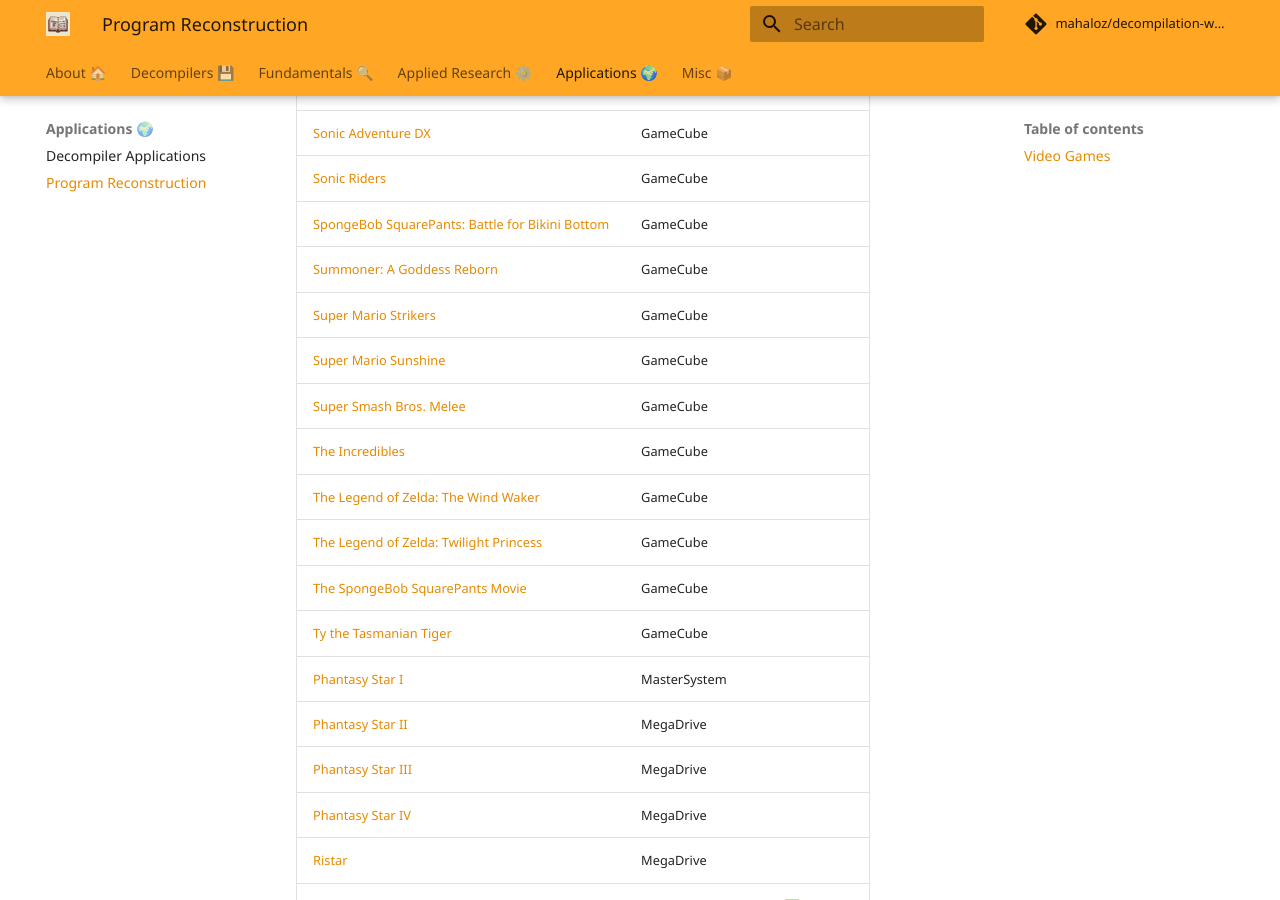
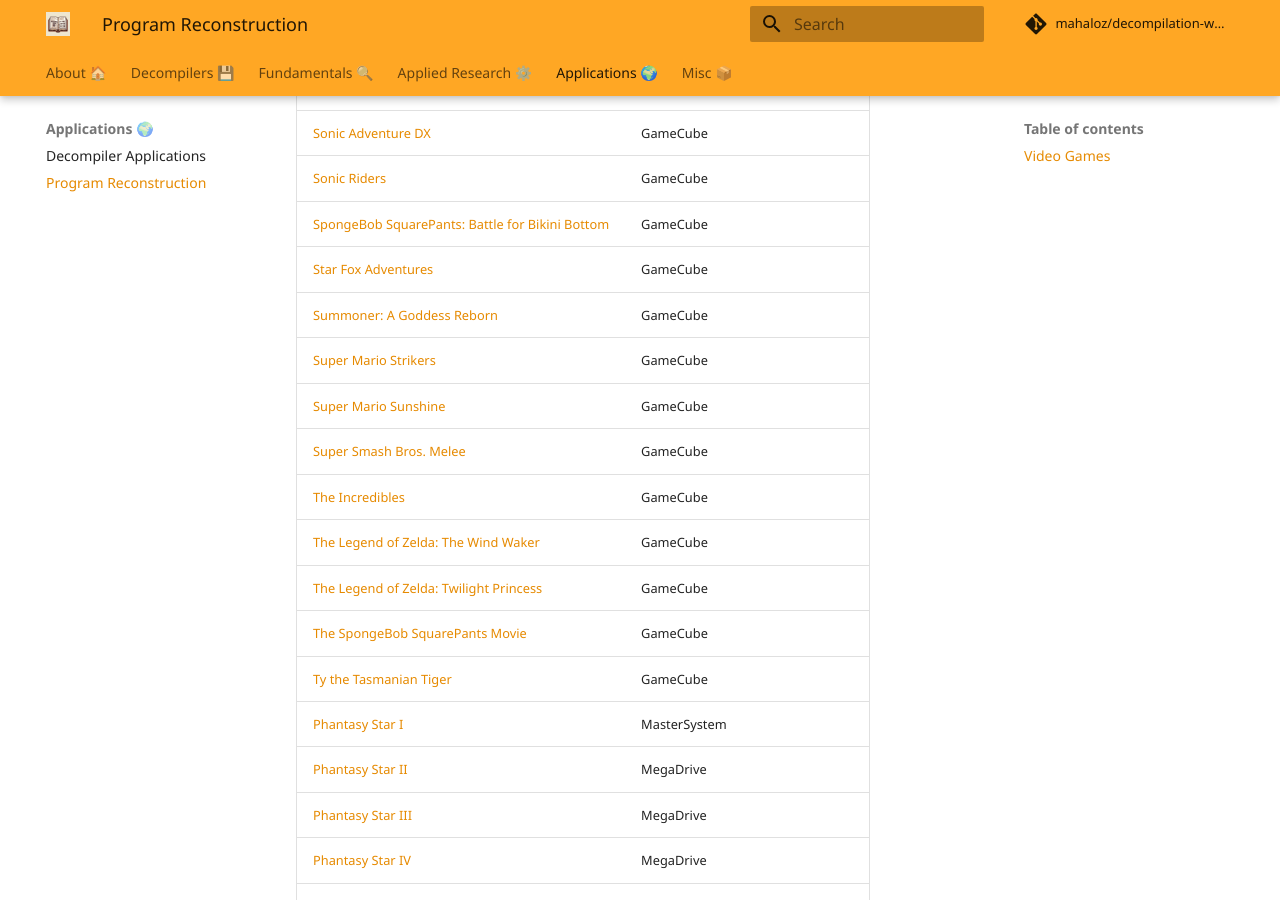
Before and after one commit to mahaloz/decompilation-wiki, an MkDocs documentation site: the page built from docs/applications/program-reconstruction.md, in a window 1280 px wide and 900 px high, scrolled down 3363 px. Built offline with MkDocs 1.6.1 and Material for MkDocs 9.7.7, drawn with Linux system fonts in a browser that asks for light colours; comment, search, counter and statistics services are not loaded; some of the changed lines change nothing that is shown.

Commit message:
Update program-reconstruction.md

```diff
--- a/docs/applications/program-reconstruction.md
+++ b/docs/applications/program-reconstruction.md
@@ -63,7 +63,7 @@
 | [Mario Party 5](https://github.com/mariopartyrd/marioparty5)                                                      | GameCube          |           |
 | [Mario Party 6](https://github.com/mariopartyrd/marioparty6)                                                      | GameCube          |           |
 | [Mario Party 7](https://github.com/mariopartyrd/marioparty7)                                                      | GameCube          |           |
-| [Mario Superstar Baseball](https://github.com/roeming/mssbdecomp)                                                 | GameCube          |           |
+| [Mario Superstar Baseball](https://github.com/roeming/mssb-dtk)                                                   | GameCube          |           |
 | [Metroid Prime 1](https://github.com/PrimeDecomp/prime)                                                           | GameCube          |           |
 | [Metroid Prime 2](https://github.com/PrimeDecomp/echoes)                                                          | GameCube          |           |
 | [Naruto: Gekitō Ninja Taisen! 4](https://github.com/doldecomp/gnt4)                                               | GameCube          |           |
@@ -78,6 +78,7 @@
 | [Sonic Adventure DX](https://github.com/doldecomp/sadx)                                                           | GameCube          |           |
 | [Sonic Riders](https://github.com/doldecomp/sonicriders)                                                          | GameCube          |           |
 | [SpongeBob SquarePants: Battle for Bikini Bottom](https://github.com/bfbbdecomp/bfbb)                             | GameCube          |           |
+| [Star Fox Adventures](https://github.com/renakunisaki/sfadebug)                                                   | GameCube          |           |
 | [Summoner: A Goddess Reborn](https://github.com/Charlese2/sgr)                                                    | GameCube          |           |
 | [Super Mario Strikers](https://github.com/yannicksuter/smstrikers-decomp)                                         | GameCube          |           |
 | [Super Mario Sunshine](https://github.com/doldecomp/sms)                                                          | GameCube          |           |
@@ -197,6 +198,7 @@
 | [Tomb Raider 1-5](https://github.com/XProger/OpenLara)                                                            | PS1               |           |
 | [Vandal Hearts](https://github.com/shao113/vh)                                                                    | PS1               |           |
 | [Xenogears](https://github.com/ladysilverberg/xenogears-decomp)                                                   | PS1               |           |
+| [Dark Cloud](https://github.com/adubbz/dcdecomp)                                                                  | PS2               |           |
 | [Fatal Frame](https://github.com/Mikompilation/Himuro)                                                            | PS2               |           |
 | [Fatal Frame 2: Crimson Butterfly](https://github.com/Mikompilation/Minakami)                                     | PS2               |           |
 | [Ico](https://github.com/rossydoubleunderscore/ico-decomp)                                                        | PS2               |           |
```
